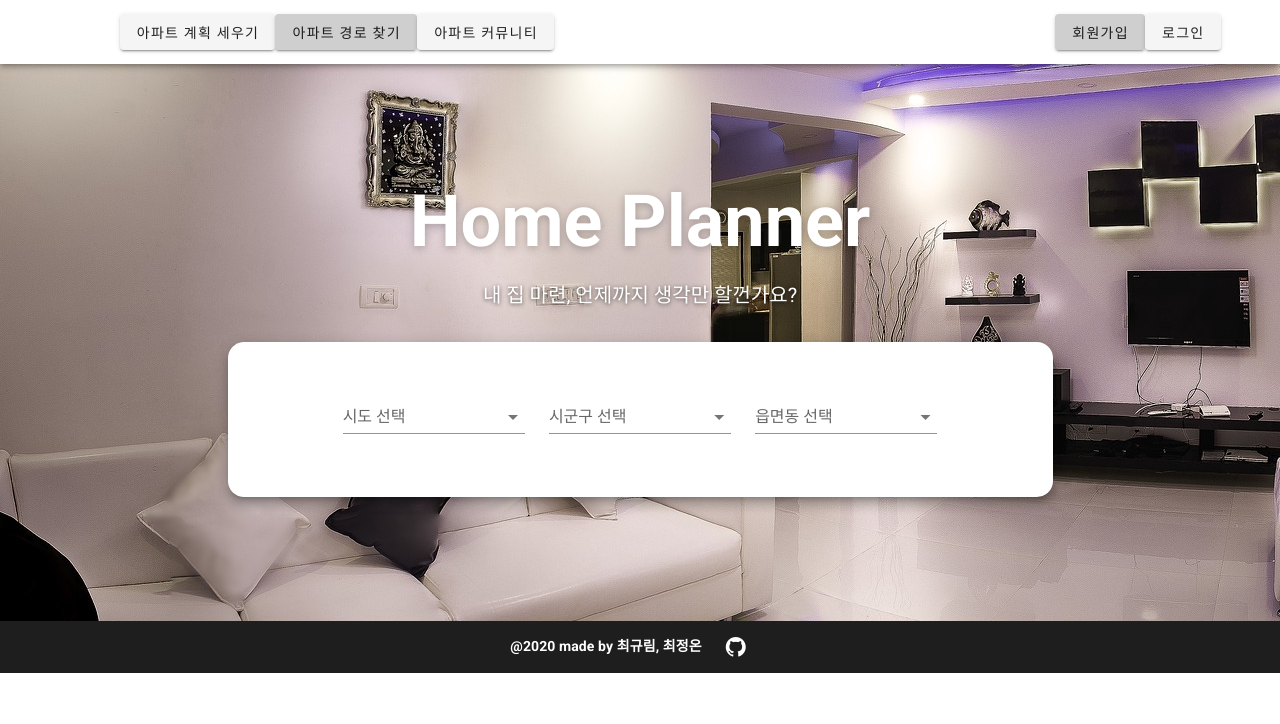
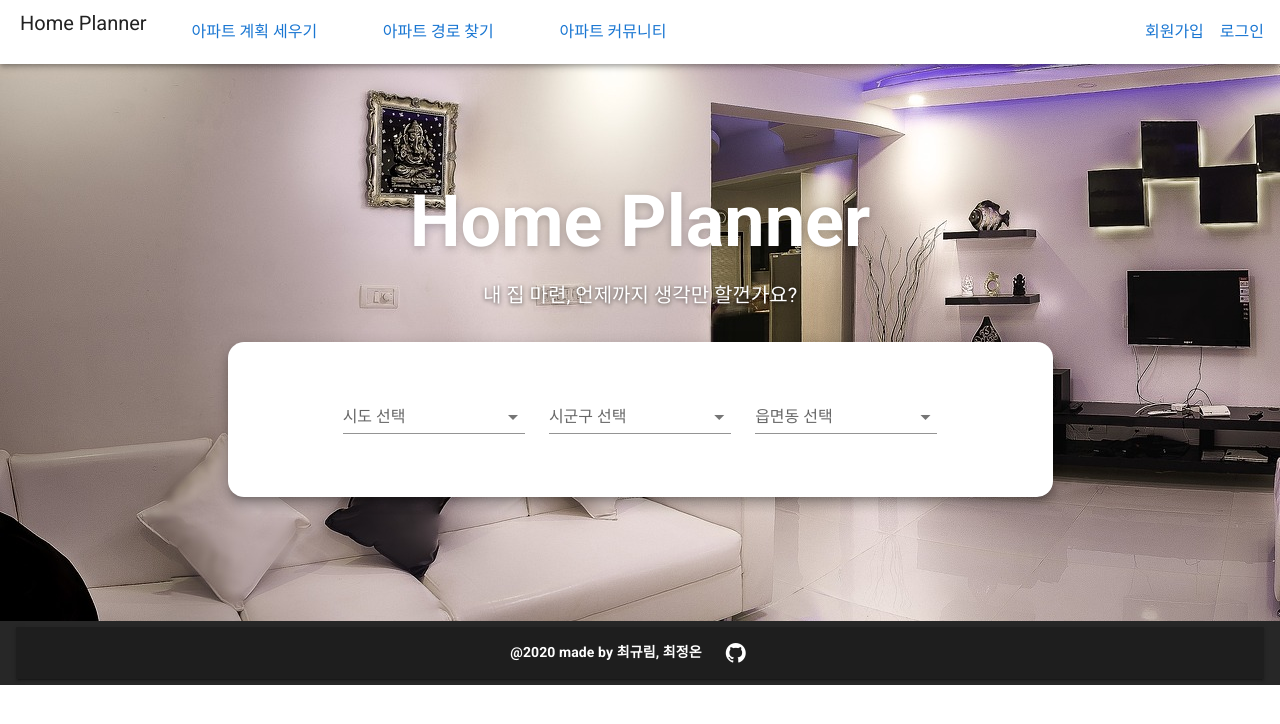
Before and after one commit to ssafyHomePlanner/HomePlanner, a Vue app in the folder homepjt/: page / in a window 1280 px wide. Shown: the top 724 px of the page. Built offline with nearby package versions, Linux system fonts and the light colour scheme.

Commit message:
[UPDATE] 메인 화면 수정

```diff
--- a/homepjt/src/components/FooterNav.vue
+++ b/homepjt/src/components/FooterNav.vue
@@ -1,6 +1,6 @@
 <template>
-  <v-footer dark padless>
-    <v-card class="flex" flat tile>
+  <v-footer dark>
+    <v-card class="flex" tile>
       <v-card-text class="py-2 white--text text-center">
         <strong>@2020 made by 최규림, 최정온</strong>
 
--- a/homepjt/src/components/HeaderNav.vue
+++ b/homepjt/src/components/HeaderNav.vue
@@ -1,29 +1,38 @@
 <template>
   <div>
     <v-toolbar>
-      <v-container>
-        <v-row justify="center">
-          <v-img src="@/assets/logo.png" max-width="60" max-height="60" @click="moveToHome()"></v-img>
-
-          <v-col cols="auto">
-            <!-- <router-link :to="{ name: 'boardView' }" class="link">아파트 계획 세우기</router-link> -->
-            <v-btn flat to="/board">아파트 계획 세우기</v-btn>
-            <!-- <router-link :to="{ name: 'boardView' }" class="link"> 아파트 경로 찾기</router-link> -->
-            <v-btn flat to="/">아파트 경로 찾기</v-btn>
-            <!-- <router-link :to="{ name: 'boardView' }" class="link"> 아파트 커뮤니티</router-link> -->
-            <v-btn flat to="/board">아파트 커뮤니티</v-btn>
-          </v-col>
-
-          <v-spacer></v-spacer>
-
-          <v-col cols="auto">
-            <!-- <router-link :to="{ name: 'boardView' }" class="link"> 회원가입</router-link> -->
-            <v-btn flat to="/">회원가입</v-btn>
-            <!-- <router-link :to="{ name: 'boardView' }" class="link"> 로그인</router-link> -->
-            <v-btn flat to="/board">로그인</v-btn>
-          </v-col>
-        </v-row>
-      </v-container>
+      <v-row>
+        <v-toolbar-title class="ml-4" @click="moveToHome()"
+          >Home Planner</v-toolbar-title
+        >
+        <v-col cols="col-8">
+          <v-container>
+            <v-row justify="space-around">
+              <router-link :to="{ name: 'boardView' }" class="link"
+                >아파트 계획 세우기</router-link
+              >
+              <router-link :to="{ name: 'boardView' }" class="link">
+                아파트 경로 찾기</router-link
+              >
+              <router-link :to="{ name: 'boardView' }" class="link">
+                아파트 커뮤니티</router-link
+              >
+            </v-row>
+          </v-container>
+        </v-col>
+        <v-col cols="col-2">
+          <v-container class="mr-4">
+            <v-row justify="end">
+              <router-link :to="{ name: 'boardView' }" class="link mr-4">
+                회원가입</router-link
+              >
+              <router-link :to="{ name: 'boardView' }" class="link">
+                로그인</router-link
+              >
+            </v-row>
+          </v-container>
+        </v-col>
+      </v-row>
     </v-toolbar>
   </div>
 </template>
@@ -35,7 +44,7 @@ export default {
   },
   methods: {
     moveToHome() {
-      this.$router.push({ name: "home" });
+      this.$router.push({ name: "home" }).catch(()=>{});
     },
   },
 };
@@ -50,8 +59,4 @@ v-toolbar {
 .link {
   text-decoration: none;
 }
-
-v-img {
-  display: inline;
-}
 </style>
```
